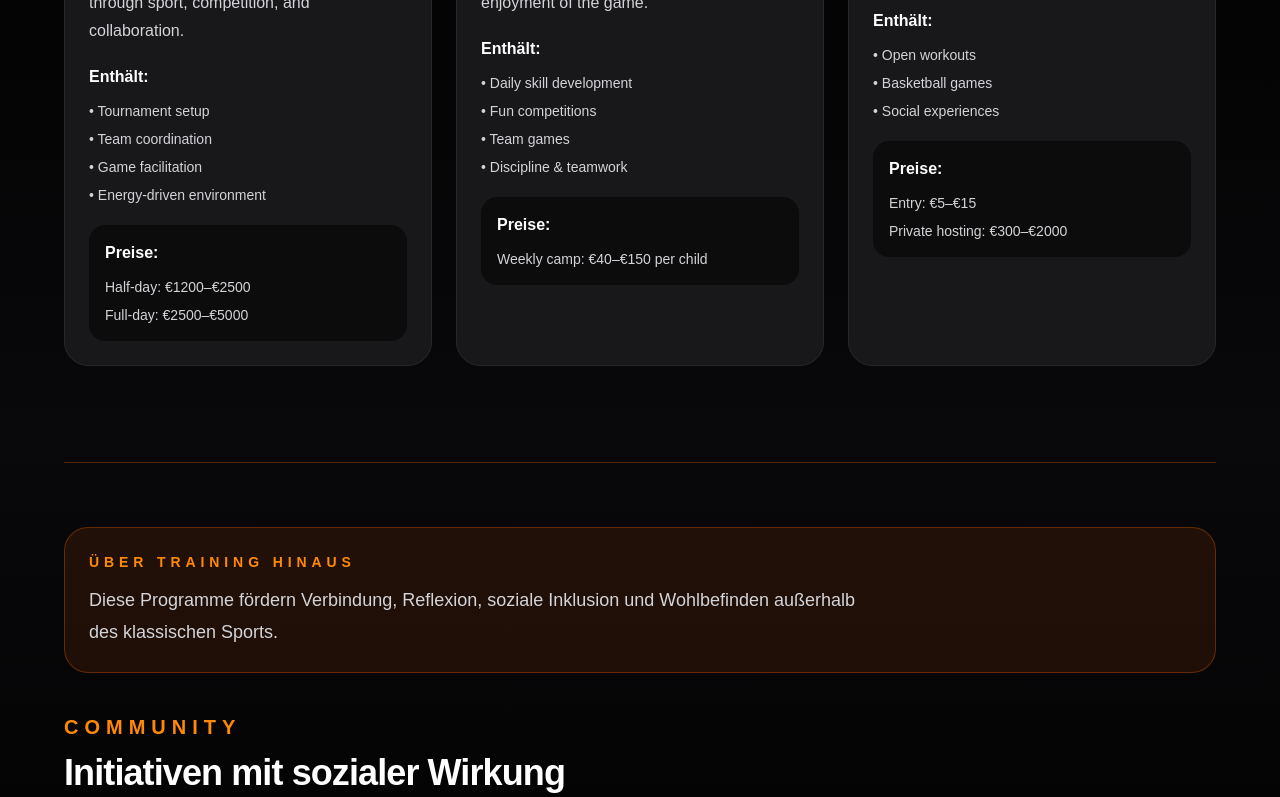
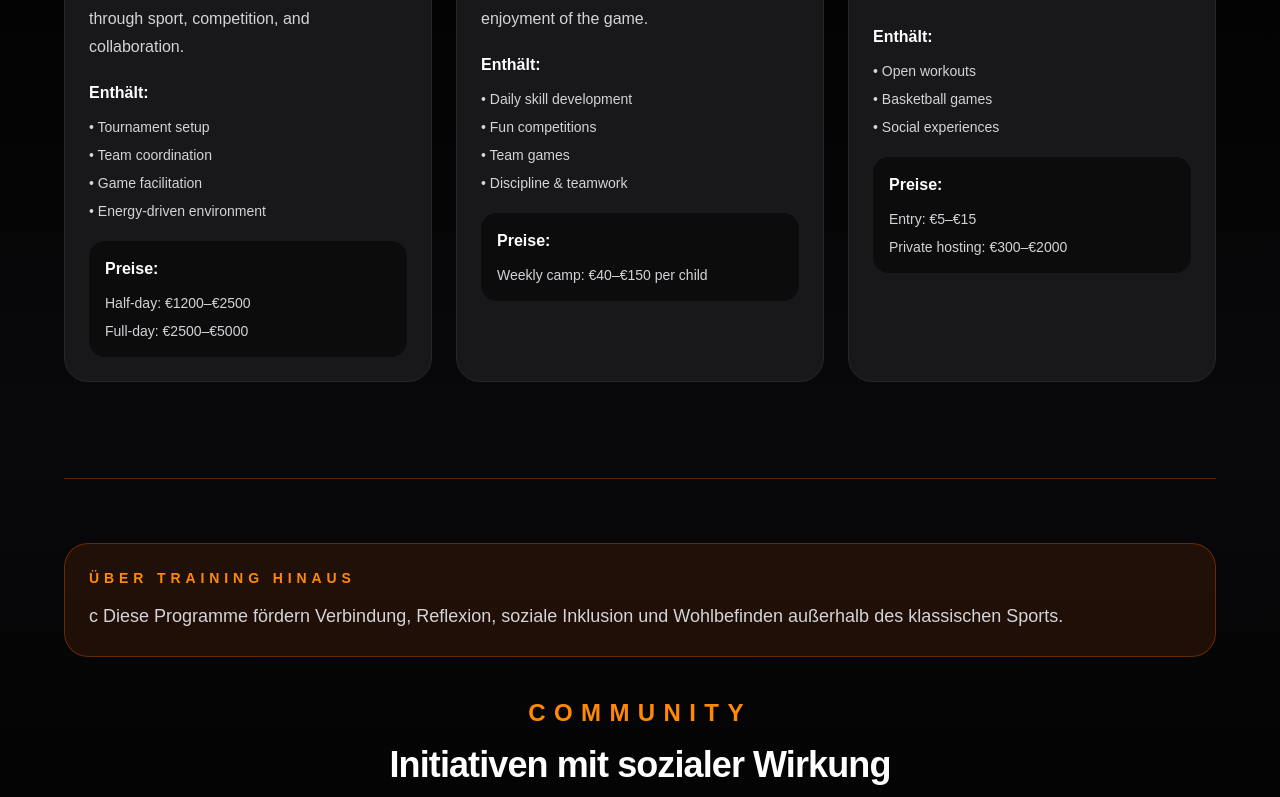
Before and after one commit to BarbFlegel/giants-website, a Next.js app: page /de in a window 1280 px wide. Shown: the part 2750-3547 px from the top of the page. Built offline with nearby package versions, Linux system fonts and the light colour scheme.

Commit message:
small ui correction

```diff
--- a/app/[locale]/page.tsx
+++ b/app/[locale]/page.tsx
@@ -12,7 +12,7 @@ import {
 const locales = ["en", "fr", "nl", "de"] as const;
 type Locale = (typeof locales)[number];
 
-const facebookUrl = "https://www.facebook.com/share/1GjwX7uSzo/";
+const facebookUrl = "https://www.facebook.com/share/1c4oNWvWC9/";
 const email = "giants.decult@gmail.com";
 
 const translations = {
@@ -485,22 +485,22 @@ function SectionHeader({
   dark?: boolean;
 }) {
   return (
-    <div className="mx-auto max-w-4xl text-center md:mx-0 md:text-left">
+    <div className="mx-auto max-w-4xl text-center">
       <p
-        className={`text-sm font-black uppercase tracking-[0.3em] sm:text-base md:text-xl ${
+        className={`text-xl font-black uppercase tracking-[0.35em] md:text-2xl ${
           dark ? "text-orange-400" : "text-black/70"
         }`}
       >
         {label}
       </p>
 
-      <h2 className="mt-3 text-2xl font-bold tracking-tight text-white sm:text-3xl md:text-4xl">
+      <h2 className="mt-4 text-3xl font-bold tracking-tight text-white md:text-4xl">
         {title}
       </h2>
 
       {description && (
         <p
-          className={`mt-4 max-w-3xl text-base leading-7 sm:text-lg sm:leading-8 ${
+          className={`mt-4 max-w-3xl text-base leading-8 md:text-lg ${
             dark ? "text-zinc-300" : "text-black/85"
           }`}
         >
@@ -806,8 +806,8 @@ export default async function Home({
                 {t.community.introTitle}
               </p>
 
-              <p className="mx-auto mt-3 max-w-3xl text-lg leading-8 text-zinc-300 md:mx-0">
-                {t.community.introText}
+              <p className="mx-auto mt-3 max-w-5xl text-base leading-8 text-zinc-300 md:mx-0 md:text-lg md:whitespace-nowrap">
+  c              {t.community.introText}
               </p>
             </div>
 
@@ -929,21 +929,25 @@ export default async function Home({
         id="join"
         className="scroll-mt-40 bg-gradient-to-b from-orange-500 to-orange-600 px-6 py-14 text-black sm:py-16 md:py-20"
       >
-        <div className="mx-auto max-w-6xl">
-          <div className="max-w-3xl text-center md:text-left">
+        <div className="mx-auto flex max-w-6xl justify-center">
+          <div className="flex w-full max-w-3xl flex-col items-center text-center">
             <SectionHeader
               label={t.labels.join}
               title={t.sectionTitles.join}
-              description={t.join.text}
               dark={false}
             />
 
-          <div className="mt-8 flex flex-wrap justify-center gap-4 text-xl sm:text-2xl md:justify-start">              <a
+            <p className="mt-5 max-w-2xl text-base leading-8 text-black/90 sm:text-lg">
+              {t.join.text}
+            </p>
+
+            <div className="mt-10 flex flex-wrap items-center justify-center gap-5 text-2xl">
+              <a
                 href="https://chat.whatsapp.com/FbHUNvazjmz91fsWDUx3Qx?mode=gi_t"
                 target="_blank"
                 rel="noopener noreferrer"
                 aria-label="WhatsApp"
-                className="rounded-full bg-black p-3 sm:p-4 text-green-500 transition hover:scale-110"
+                className="flex h-16 w-16 items-center justify-center rounded-full bg-black text-green-500 transition hover:scale-110"
               >
                 <FaWhatsapp />
               </a>
@@ -951,7 +955,7 @@ export default async function Home({
               <a
                 href={`mailto:${email}`}
                 aria-label="Email"
-                className="rounded-full bg-black p-4 text-orange-300 transition hover:scale-110"
+                className="flex h-16 w-16 items-center justify-center rounded-full bg-black text-orange-300 transition hover:scale-110"
               >
                 <FaEnvelope />
               </a>
@@ -961,7 +965,7 @@ export default async function Home({
                 target="_blank"
                 rel="noopener noreferrer"
                 aria-label="Instagram"
-                className="rounded-full bg-black p-3 sm:p-4 text-fuchsia-400 transition hover:scale-110"
+                className="flex h-16 w-16 items-center justify-center rounded-full bg-black text-fuchsia-400 transition hover:scale-110"
               >
                 <FaInstagram />
               </a>
@@ -971,7 +975,7 @@ export default async function Home({
                 target="_blank"
                 rel="noopener noreferrer"
                 aria-label="TikTok"
-                className="rounded-full bg-black p-3 sm:p-4 text-white transition hover:scale-110"
+                className="flex h-16 w-16 items-center justify-center rounded-full bg-black text-white transition hover:scale-110"
               >
                 <FaTiktok />
               </a>
@@ -981,7 +985,7 @@ export default async function Home({
                 target="_blank"
                 rel="noopener noreferrer"
                 aria-label="Facebook"
-                className="rounded-full bg-black p-3 sm:p-4 text-blue-500 transition hover:scale-110"
+                className="flex h-16 w-16 items-center justify-center rounded-full bg-black text-blue-500 transition hover:scale-110"
               >
                 <FaFacebook />
               </a>
```
